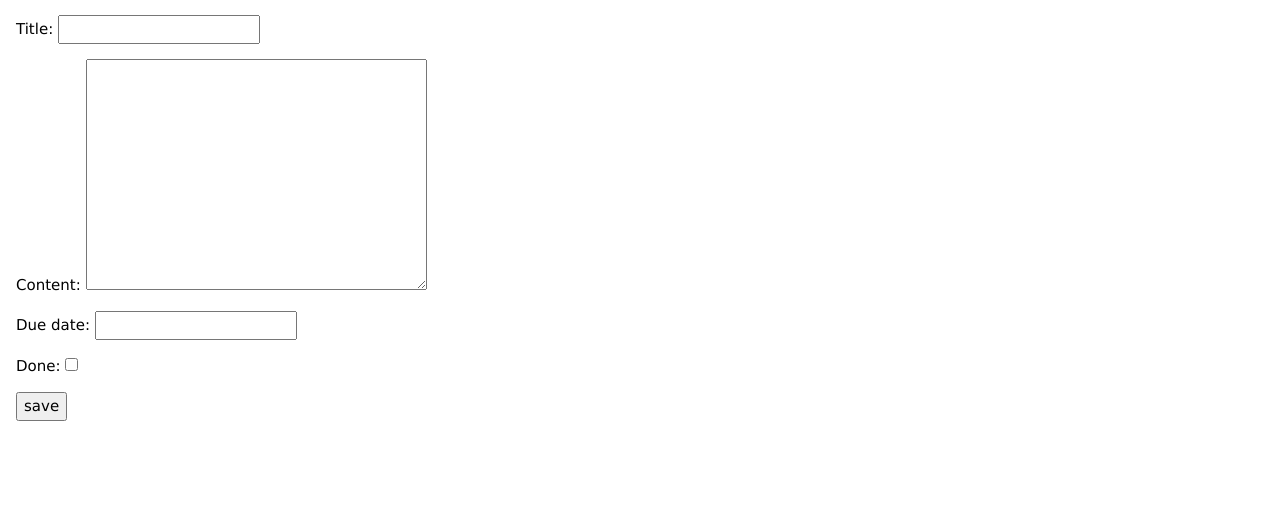
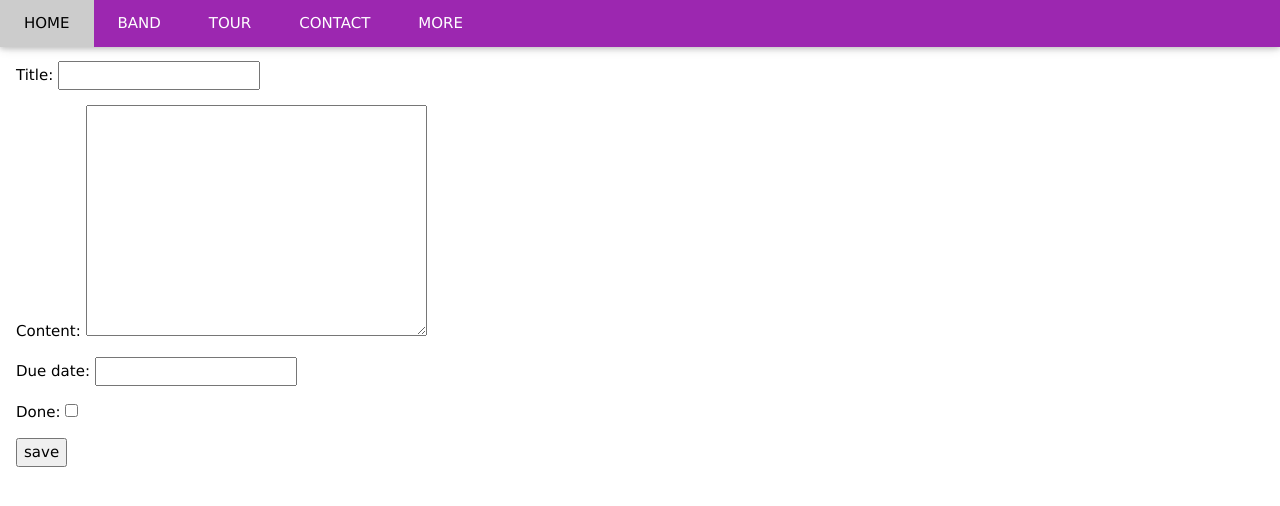
Before and after one commit to markirius/todolist, a Django app: page /tasks/create/ in a window 1280 px wide. Shown: the top 506 px of the page. Run offline with Django 3.2, Linux system fonts and the light colour scheme.

Commit message:
fix task creation form

```diff
--- a/templates/base.html
+++ b/templates/base.html
@@ -7,7 +7,25 @@
   <link rel="stylesheet" href="{% static 'css/w3.css' %}">
 </head>
 <body>
-  <div class="w3-container">
+  <div class="w3-top">
+    <div class="w3-bar w3-purple w3-card">
+      <a class="w3-bar-item w3-button w3-padding-large w3-hide-medium w3-hide-large w3-right" href="javascript:void(0)" onclick="myFunction()" title="Toggle Navigation Menu"><i class="fa fa-bars"></i></a>
+      <a href="#" class="w3-bar-item w3-button w3-padding-large">HOME</a>
+      <a href="#band" class="w3-bar-item w3-button w3-padding-large w3-hide-small">BAND</a>
+      <a href="#tour" class="w3-bar-item w3-button w3-padding-large w3-hide-small">TOUR</a>
+      <a href="#contact" class="w3-bar-item w3-button w3-padding-large w3-hide-small">CONTACT</a>
+      <div class="w3-dropdown-hover w3-hide-small">
+        <button class="w3-padding-large w3-button" title="More">MORE <i class="fa fa-caret-down"></i></button>
+        <div class="w3-dropdown-content w3-bar-block w3-card-4">
+          <a href="#" class="w3-bar-item w3-button">Merchandise</a>
+          <a href="#" class="w3-bar-item w3-button">Extras</a>
+          <a href="#" class="w3-bar-item w3-button">Media</a>
+        </div>
+      </div>
+      <a href="javascript:void(0)" class="w3-padding-large w3-hover-red w3-hide-small w3-right"><i class="fa fa-search"></i></a>
+    </div>
+  </div>
+  <div class="w3-container" style="margin-top: 46px;">
   {% block body %}
   {% endblock %}
   </div>
```
